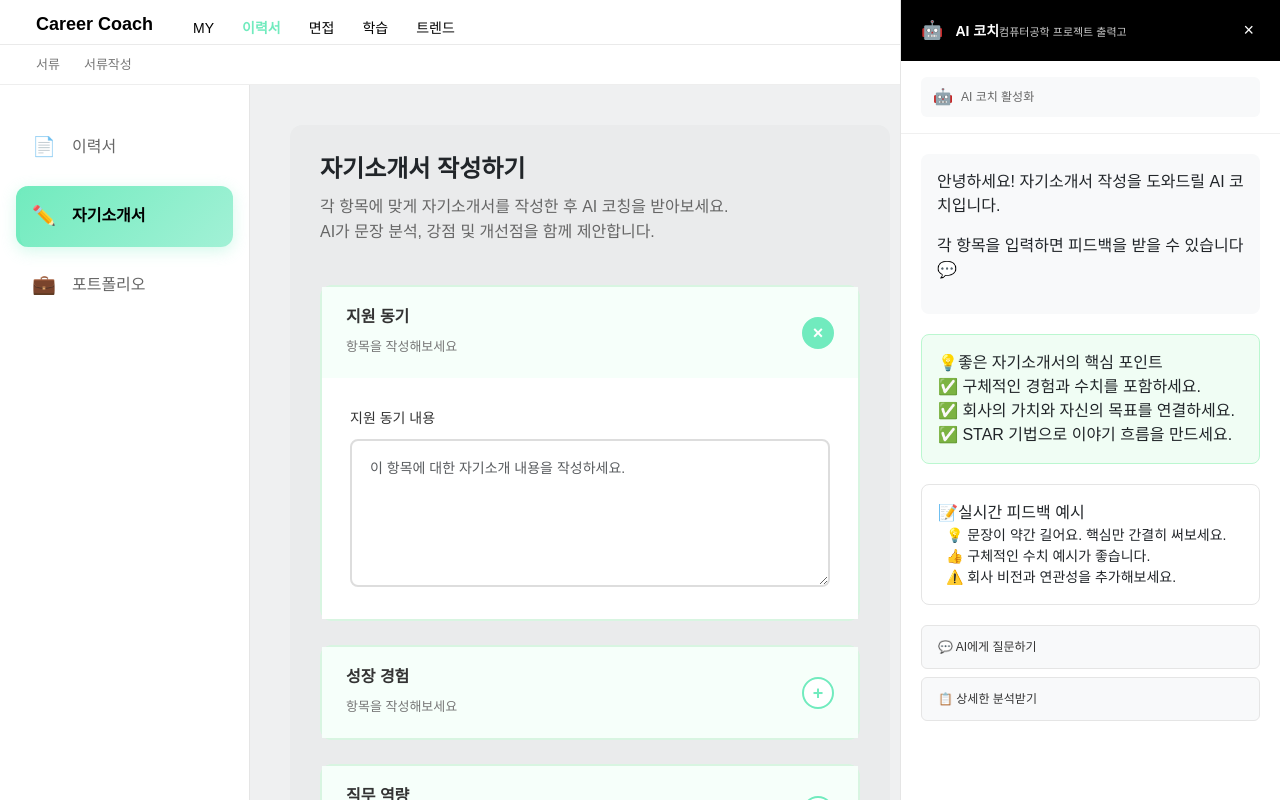
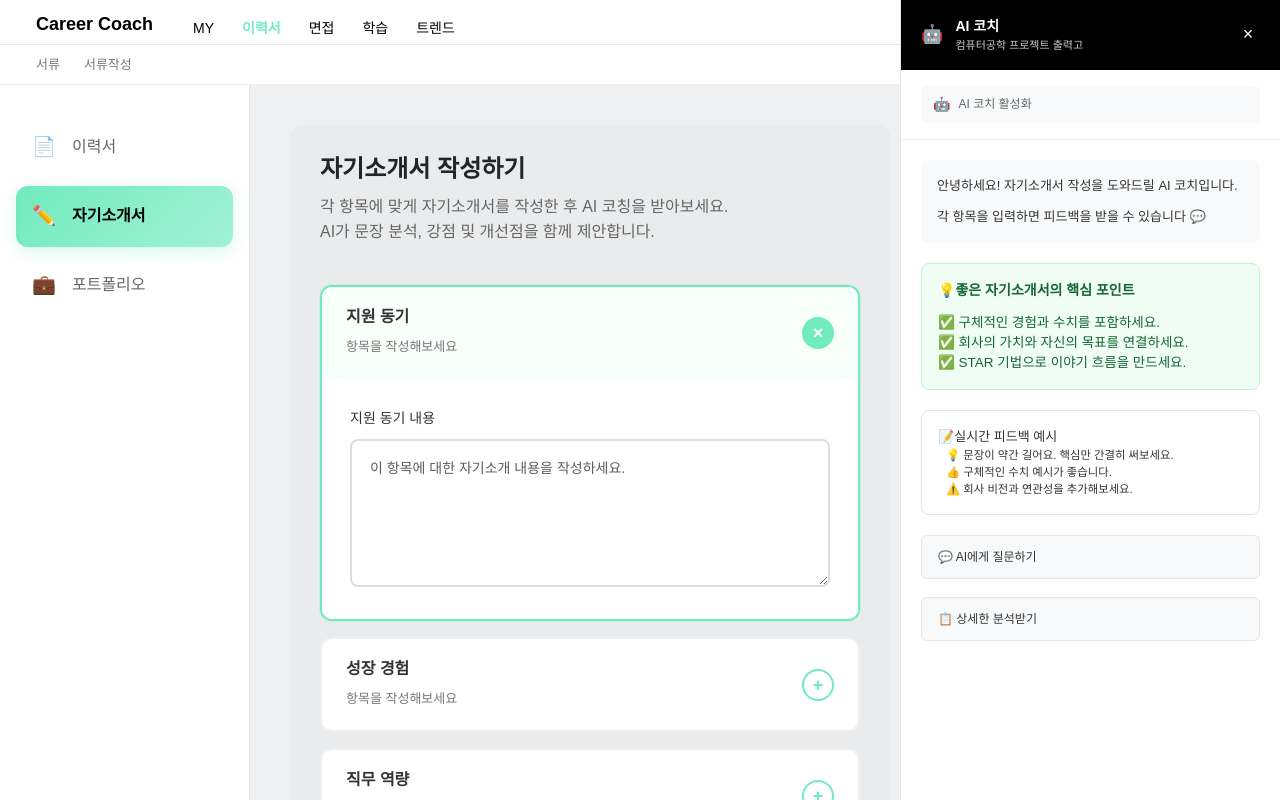
Before and after one commit to llbk-team/llbky-front, a Vue app: page /resume/coverletter/write in a window 1280 px wide. Shown: the top 800 px of the page. Built offline with nearby package versions, Linux system fonts and the light colour scheme; a web font is replaced by a local one.

Commit message:
design: 자소서 디자인 통일

```diff
--- a/src/views/interview/Progress.vue
+++ b/src/views/interview/Progress.vue
@@ -266,12 +266,10 @@ const goPrevQuestion = () => {
 
 const handleSubmit = () => {
   if (current.value < total) {
-    alert(`질문 ${current.value}의 답변이 제출되었습니다.`);
     lastAnswered.value = Math.max(lastAnswered.value, current.value);
     current.value++;
     stopRecording();
   } else {
-    alert("면접이 완료되었습니다! AI 분석을 시작합니다.");
     stopRecording();
     router.push("/interview/report");
   }
--- a/src/views/resume/CoverLetterDetail.vue
+++ b/src/views/resume/CoverLetterDetail.vue
@@ -81,13 +81,6 @@
                   </div>
                 </div>
               </div>
-            </div>
-
-            <!-- 리포트 버튼 -->
-            <div class="text-end mt-4">
-              <button class="btn btn-outline-secondary fw-medium btn-sm px-4 py-2" @click="$router.push('/resume/list')">
-                📄 리포트 생성하기
-              </button>
             </div>
           </div>
         </div>
@@ -255,13 +248,11 @@ Spring Boot와 MSA 구조를 활용하여 안정적인 서버를 구축했습니
 // 복사 / 적용 기능
 const copyVersion = async (text) => {
   await navigator.clipboard.writeText(text);
-  alert("복사되었습니다 ✅");
 };
 
 const applyVersion = (text) => {
   const lines = text.split("\n");
   Object.keys(tabContent).forEach((key) => (tabContent[key] = lines));
-  alert("선택한 문체 버전이 전체 항목에 적용되었습니다 ✨");
 };
 
 // 수정 기능
@@ -279,7 +270,6 @@ const saveEdit = (section) => {
   tabContent[section] = editedText.value.split("\n\n");
   isEditing.value = false;
   editingSection.value = null;
-  alert(`"${section}" 수정이 저장되었습니다 ✅`);
 };
 
 const cancelEdit = () => {
--- a/src/views/resume/CoverLetterWrite.vue
+++ b/src/views/resume/CoverLetterWrite.vue
@@ -46,8 +46,8 @@
 
         <!-- 버튼 -->
         <div class="action-buttons">
-          <button class="save-btn" @click="alert('리포트가 생성되었습니다 📄')">
-            📄 리포트 생성
+          <button class="save-btn" @click="router.push('/resume/list')">
+            📄 작성 완료
           </button>
         </div>
       </div>
@@ -63,7 +63,7 @@
             <span class="ai-desc">컴퓨터공학 프로젝트 출력고</span>
           </div>
         </div>
-        <button class="close-btn" @click="alert('AI 코칭 패널 닫기')">×</button>
+        <button class="close-btn">×</button>
       </div>
 
       <div class="ai-status">
@@ -114,6 +114,7 @@
 
 <script setup>
 import SideBar from '@/components/sidebar/SideBar.vue'
+import router from '@/router'
 import { reactive } from 'vue'
 
 const introFields = reactive({
@@ -165,13 +166,31 @@ const toggleSection = (key) => (sections[key] = !sections[key])
 }
 
 /* 섹션 */
+/* 폼 섹션 */
 .form-section {
   background: #fff;
-  border: 2px solid #d8f5e1;
+  border: 2px solid #f0f0f0;
   border-radius: 12px;
-  margin-bottom: 24px;
+  margin-bottom: 16px;
   transition: all 0.3s ease;
+  overflow: hidden;
 }
+
+.form-section.active {
+  border-color: #71EBBE;
+  box-shadow: 0 0 0 1px rgba(113, 235, 190, 0.2);
+}
+
+/* 접혔을 때(기본) 완전 흰색 */
+.form-section .section-header {
+  background: #ffffff !important;
+}
+
+/* 열렸을 때만 민트색 */
+.form-section.active .section-header {
+  background: #f6fffa !important;
+}
+
 .section-header {
   padding: 20px 24px;
   background: #f6fffa;
@@ -266,7 +285,10 @@ const toggleSection = (key) => (sections[key] = !sections[key])
   transform: translateY(-1px);
 }
 
-/* AI 패널 */
+/* ─────────────────────────────── */
+/*      AI 코칭 패널 (오른쪽 패널)   */
+/* ─────────────────────────────── */
+
 .ai-coaching-panel {
   width: 380px;
   background: #fff;
@@ -277,42 +299,69 @@ const toggleSection = (key) => (sections[key] = !sections[key])
   border-left: 1px solid #e5e5e5;
   display: flex;
   flex-direction: column;
+  z-index: 1000;
+  font-family: 'Pretendard', sans-serif;
+  font-size: 13px;        /* 기본 폰트 */
+  color: #333;
 }
+
+/* 헤더 */
 .ai-header {
   background: #000;
-  color: #fff;
+  color: white;
   padding: 16px 20px;
   display: flex;
   justify-content: space-between;
   align-items: center;
 }
+
 .ai-profile {
   display: flex;
   align-items: center;
   gap: 12px;
 }
+
 .ai-avatar {
   font-size: 18px;
 }
+
 .ai-name {
   font-weight: 600;
   font-size: 14px;
+  display: block;
 }
+
 .ai-desc {
   font-size: 11px;
   color: #ccc;
+  display: block;
 }
+
 .close-btn {
   background: none;
   border: none;
-  color: #fff;
+  color: white;
   font-size: 18px;
   cursor: pointer;
+  padding: 4px;
+  width: 24px;
+  height: 24px;
+  display: flex;
+  align-items: center;
+  justify-content: center;
+  border-radius: 4px;
 }
+
+.close-btn:hover {
+  background: rgba(255, 255, 255, 0.1);
+}
+
+/* AI 활성 상태 표시 */
 .ai-status {
   padding: 16px 20px;
   border-bottom: 1px solid #f0f0f0;
 }
+
 .status-indicator {
   display: flex;
   align-items: center;
@@ -321,21 +370,46 @@ const toggleSection = (key) => (sections[key] = !sections[key])
   border-radius: 6px;
   padding: 8px 12px;
 }
+
+.status-icon {
+  font-size: 14px;
+}
+
 .status-text {
   font-size: 12px;
   color: #666;
 }
+
+/* 콘텐츠 스크롤 영역 */
 .ai-content {
   flex: 1;
   padding: 20px;
   overflow-y: auto;
 }
+
+/* 환영 섹션 */
 .welcome-section {
   background: #f8f9fa;
   border-radius: 8px;
   padding: 16px;
   margin-bottom: 20px;
 }
+
+.welcome-section p {
+  margin: 0 0 12px 0;
+  font-size: 13px;
+  line-height: 1.5;
+  color: #333;
+}
+
+.welcome-section p:last-child {
+  margin-bottom: 0;
+}
+
+/* ─────────────── */
+/*   TIPS SECTION   */
+/* ─────────────── */
+
 .tips-section {
   background: #f0fdf4;
   border: 1px solid #bbf7d0;
@@ -343,12 +417,48 @@ const toggleSection = (key) => (sections[key] = !sections[key])
   padding: 16px;
   margin-bottom: 20px;
 }
+
+/* 제목 아이콘 + 제목 */
+.tips-section .section-title {
+  font-size: 14px;       /* ✔ 더 크게 */
+  font-weight: 600;
+  color: #166534;
+  margin-bottom: 12px;
+}
+
+/* 소제목 */
+.tips-section h4 {
+  font-size: 14px;       /* ✔ 기존보다 업 */
+  font-weight: 600;
+  color: #166534;
+  margin-bottom: 12px;
+}
+
+/* 체크 리스트 항목 */
+.tips-section .check-item {
+  font-size: 13.5px;     /* ✔ 본문 통일 */
+  line-height: 1.5;
+  color: #166534;
+  display: flex;
+  gap: 8px;
+  align-items: flex-start;
+}
+
+/* 피드백 섹션 */
 .feedback-section {
   border: 1px solid #e5e5e5;
   border-radius: 8px;
   padding: 16px;
   margin-bottom: 20px;
 }
+
+/* 버튼 */
+.ai-actions {
+  display: flex;
+  flex-direction: column;
+  gap: 10px;
+}
+
 .ai-action-btn {
   background: #f8f9fa;
   border: 1px solid #e5e5e5;
@@ -362,8 +472,17 @@ const toggleSection = (key) => (sections[key] = !sections[key])
   width: 100%;
   margin-bottom: 8px;
 }
+
 .ai-action-btn:hover {
   background: #f0f0f0;
   border-color: #ddd;
 }
+
+/* 반응형 */
+@media (max-width: 1200px) {
+  .ai-coaching-panel {
+    display: none;
+  }
+}
+
 </style>
--- a/src/views/resume/ResumeWrite.vue
+++ b/src/views/resume/ResumeWrite.vue
@@ -47,7 +47,7 @@
                 />
               </div>
             </div>
-            <div class="form-group">
+            <div class="form-group mb-4">
               <label>이메일 *</label>
               <input
                 type="email"
@@ -723,6 +723,7 @@ onMounted(() => {
 .skill-item input {
   flex: 1;
   padding: 10px 12px;
+  border: 1px solid #f0f0f0;
 }
 
 .remove-skill-btn {
```
